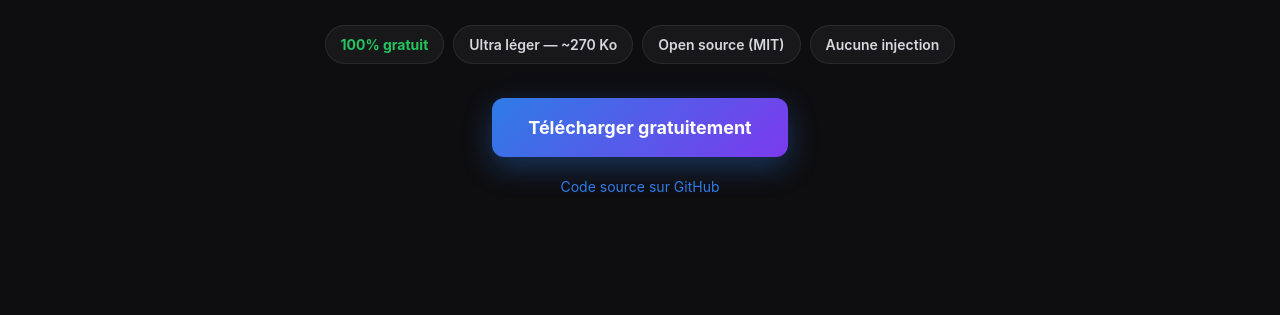
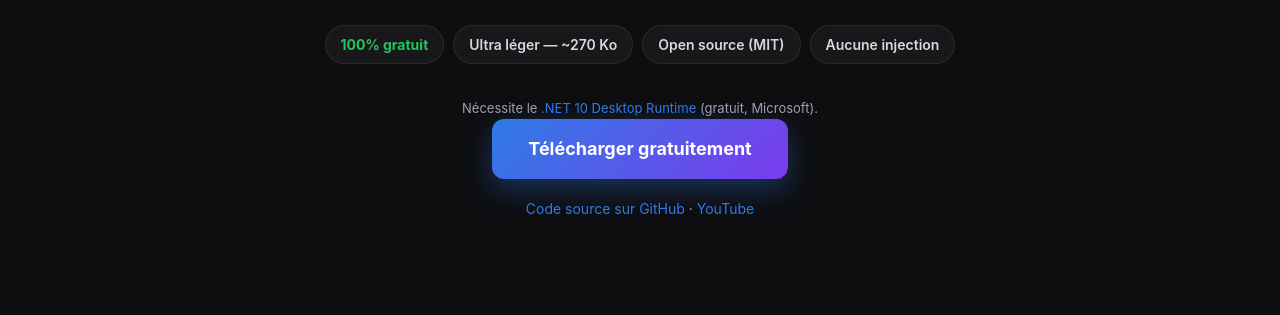
Before and after one commit to LightCrosshairOverlay/CrosshairOverlay, a plain HTML site: page docs/index.html in a window 1280 px wide. Shown: the part 430-745 px from the top of the page. Drawn offline with Linux system fonts and the light colour scheme.

Commit message:
Show .NET requirement before download, add GitHub and YouTube links

```diff
--- a/docs/index.html
+++ b/docs/index.html
@@ -100,7 +100,7 @@
   .panel .inner{background:#131318;border-radius:18px;padding:42px 24px;text-align:center}
   .panel h2::after{margin-left:auto;margin-right:auto}
   .panel p{color:var(--muted);margin:12px auto 24px;max-width:580px}
-  .panel .req{font-size:13px;color:var(--muted);margin-top:16px;margin-bottom:0}
+  .req{font-size:13px;color:var(--muted);margin-top:16px;margin-bottom:0}
   .panel.neutral{background:var(--border)}
   .panel.neutral .inner{background:var(--panel)}
   code{background:var(--panel2);border:1px solid var(--border);border-radius:9px;padding:7px 11px;font-size:13px;word-break:break-all}
@@ -152,8 +152,9 @@
       <span class="badge">Open source (MIT)</span>
       <span class="badge" data-fr="Aucune injection" data-en="No injection">Aucune injection</span>
     </div>
+    <p class="req"><span data-fr="Nécessite le" data-en="Requires the">Nécessite le</span> <a href="https://dotnet.microsoft.com/download/dotnet/10.0">.NET 10 Desktop Runtime</a> <span data-fr="(gratuit, Microsoft)." data-en="(free, from Microsoft).">(gratuit, Microsoft).</span></p>
     <a class="btn" href="https://github.com/LightCrosshairOverlay/CrosshairOverlay/releases/latest/download/CrosshairOverlay.exe" data-fr="Télécharger gratuitement" data-en="Download for free">Télécharger gratuitement</a>
-    <div class="links"><a href="https://github.com/LightCrosshairOverlay/CrosshairOverlay" data-fr="Code source sur GitHub" data-en="Source code on GitHub">Code source sur GitHub</a></div>
+    <div class="links"><a href="https://github.com/LightCrosshairOverlay/CrosshairOverlay" data-fr="Code source sur GitHub" data-en="Source code on GitHub">Code source sur GitHub</a> · <a href="https://www.youtube.com/@laptop40FPS">YouTube</a></div>
   </div>
 
   <section>
@@ -210,8 +211,8 @@
       <div class="inner">
         <h2 data-fr="Télécharger" data-en="Download">Télécharger</h2>
         <p data-fr="Un seul exe, gratuit, pour Windows 10 et 11 (64 bits). Si Windows affiche SmartScreen (logiciel non signé), clique « Informations complémentaires » puis « Exécuter quand même »." data-en="A single free exe, for Windows 10 and 11 (64-bit). If Windows shows SmartScreen (unsigned software), click “More info” then “Run anyway”.">Un seul exe, gratuit, pour Windows 10 et 11 (64 bits). Si Windows affiche SmartScreen (logiciel non signé), clique « Informations complémentaires » puis « Exécuter quand même ».</p>
+        <p class="req"><span data-fr="Nécessite le" data-en="Requires the">Nécessite le</span> <a href="https://dotnet.microsoft.com/download/dotnet/10.0">.NET 10 Desktop Runtime</a> <span data-fr="(gratuit, Microsoft). Version actuelle : 1.8.2." data-en="(free, from Microsoft). Current version: 1.8.2.">(gratuit, Microsoft). Version actuelle : 1.8.2.</span></p>
         <a class="btn" href="https://github.com/LightCrosshairOverlay/CrosshairOverlay/releases/latest/download/CrosshairOverlay.exe" data-fr="Télécharger CrosshairOverlay.exe" data-en="Download CrosshairOverlay.exe">Télécharger CrosshairOverlay.exe</a>
-        <p class="req"><span data-fr="Nécessite le" data-en="Requires the">Nécessite le</span> <a href="https://dotnet.microsoft.com/download/dotnet/10.0">.NET 10 Desktop Runtime</a> <span data-fr="(gratuit, Microsoft). Version actuelle : 1.8.2." data-en="(free, from Microsoft). Current version: 1.8.2.">(gratuit, Microsoft). Version actuelle : 1.8.2.</span></p>
       </div>
     </div>
   </section>
@@ -234,7 +235,7 @@
 <footer>
   <div class="wrap">
     <p>Crosshair Overlay — <span data-fr="licence MIT, gratuit et open source." data-en="MIT license, free and open source.">licence MIT, gratuit et open source.</span><br>
-    <a href="https://github.com/LightCrosshairOverlay/CrosshairOverlay">GitHub</a> · <a href="https://github.com/LightCrosshairOverlay/CrosshairOverlay/releases/latest">Releases</a><br>
+    <a href="https://github.com/LightCrosshairOverlay/CrosshairOverlay">GitHub</a> · <a href="https://github.com/LightCrosshairOverlay/CrosshairOverlay/releases/latest">Releases</a> · <a href="https://www.youtube.com/@laptop40FPS">YouTube</a><br>
     <span data-fr="Inspiré par" data-en="Inspired by">Inspiré par</span> <a href="https://github.com/zkxs/simple-crosshair-overlay">zkxs/simple-crosshair-overlay</a> <span data-fr="(réécriture C# indépendante)." data-en="(independent C# rewrite).">(réécriture C# indépendante).</span></p>
   </div>
 </footer>
```
